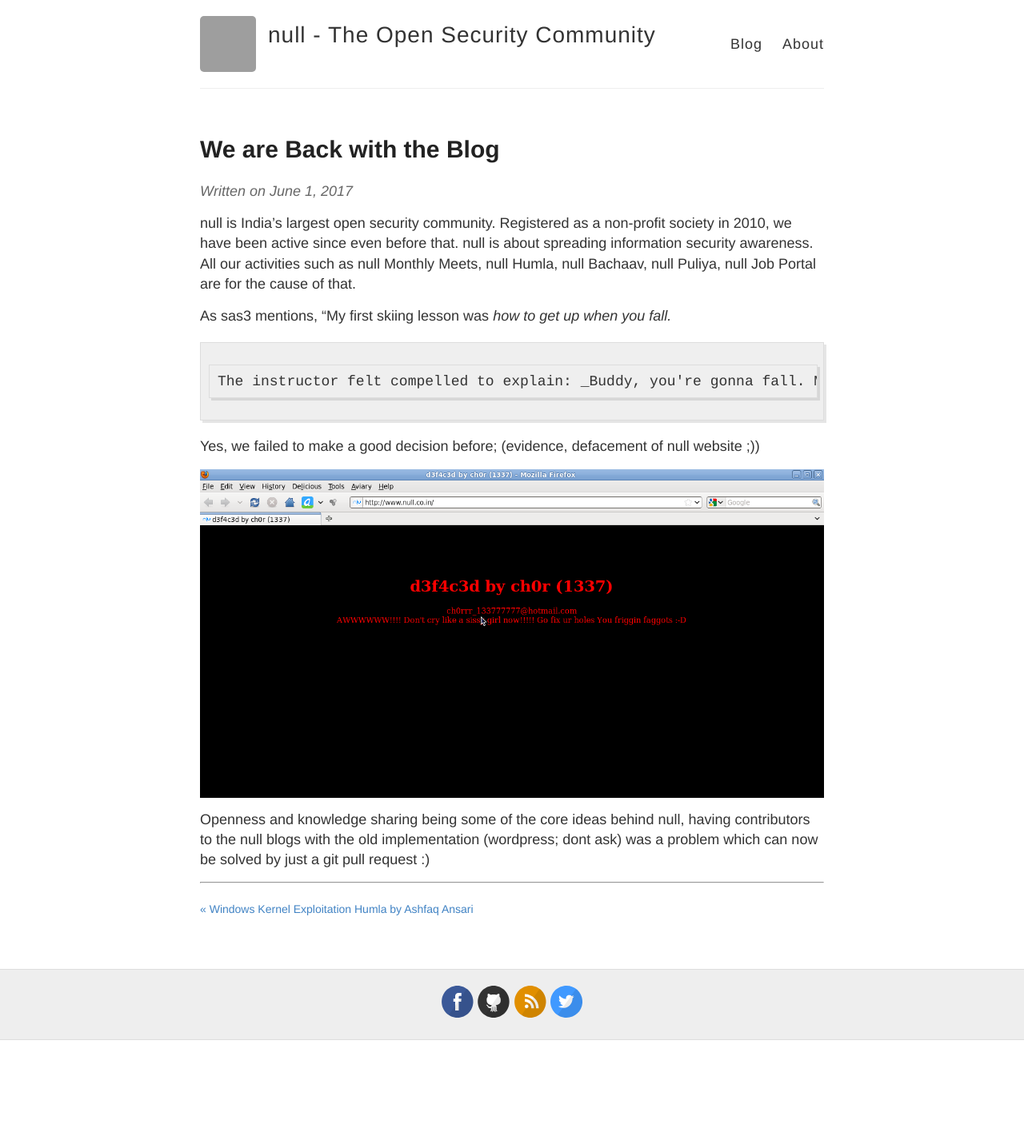
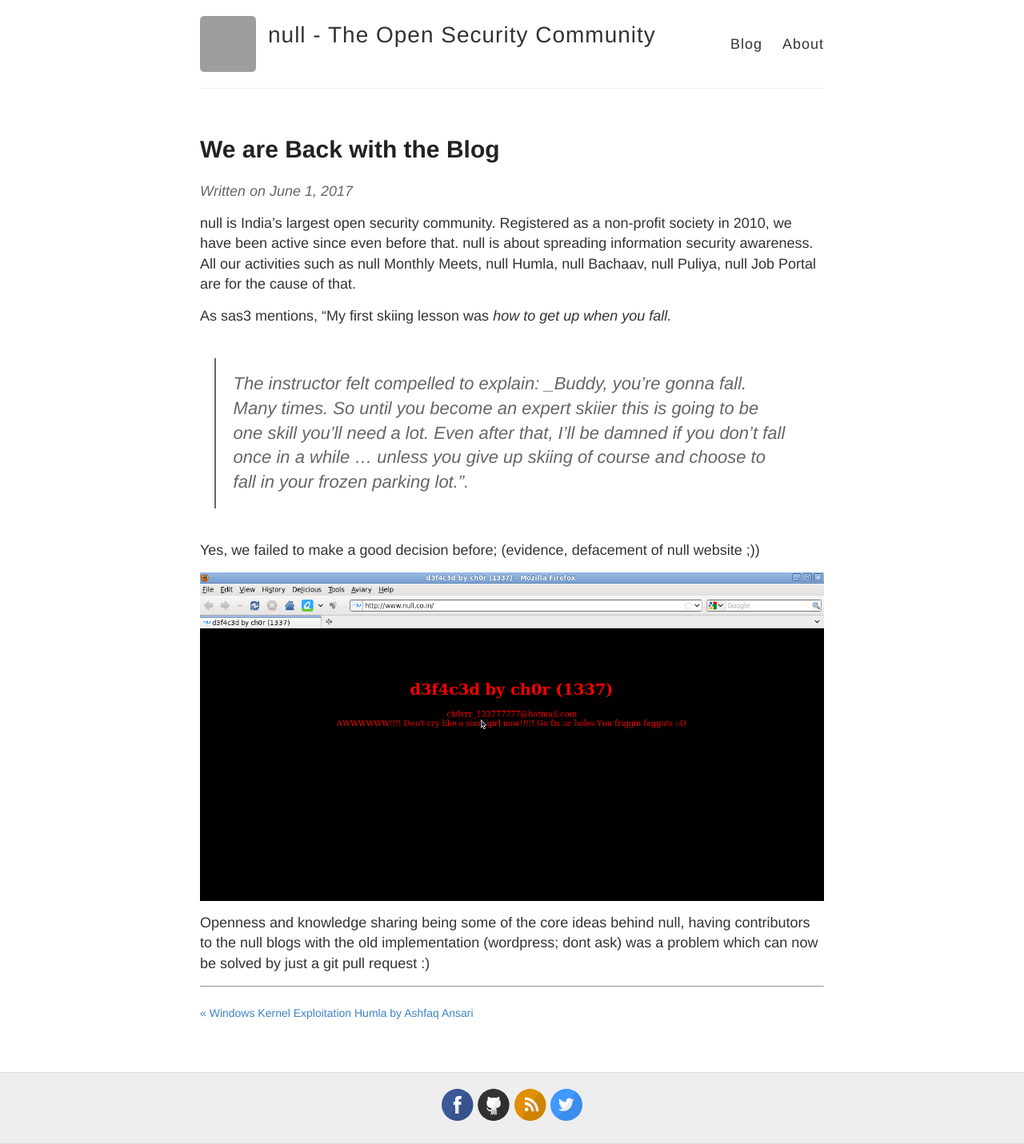
Before and after one commit to null-open-security-community/null-open-security-community.github.io, a Jekyll site: the page built from _posts/2017-06-01-Restart-Blog.md, in a window 1280 px wide. Shown: the whole page at 80% size. Built offline with Jekyll 4.4.1, drawn with Linux system fonts in a browser that asks for light colours; before the commit the page ends 1301 px from its top, so only the background shows below that; grey boxes are pictures that could not be loaded.

```diff
--- a/_posts/2017-06-01-Restart-Blog.md
+++ b/_posts/2017-06-01-Restart-Blog.md
@@ -7,7 +7,7 @@ null is India's largest open security community. Registered as a non-profit soci
 
 As sas3 mentions, “My first skiing lesson was *how to get up when you fall.*
 
-    The instructor felt compelled to explain: _Buddy, you're gonna fall. Many times. So until you become an expert skiier this is going to be one skill you'll need a lot. Even after that, I'll be damned if you don't fall once in a while ... unless you give up skiing of course and choose to fall in your frozen parking lot.”.
+> The instructor felt compelled to explain: _Buddy, you're gonna fall. Many times. So until you become an expert skiier this is going to be one skill you'll need a lot. Even after that, I'll be damned if you don't fall once in a while ... unless you give up skiing of course and choose to fall in your frozen parking lot.”.
 
 Yes, we failed to make a good decision before; (evidence, defacement of null website ;))
 
```
